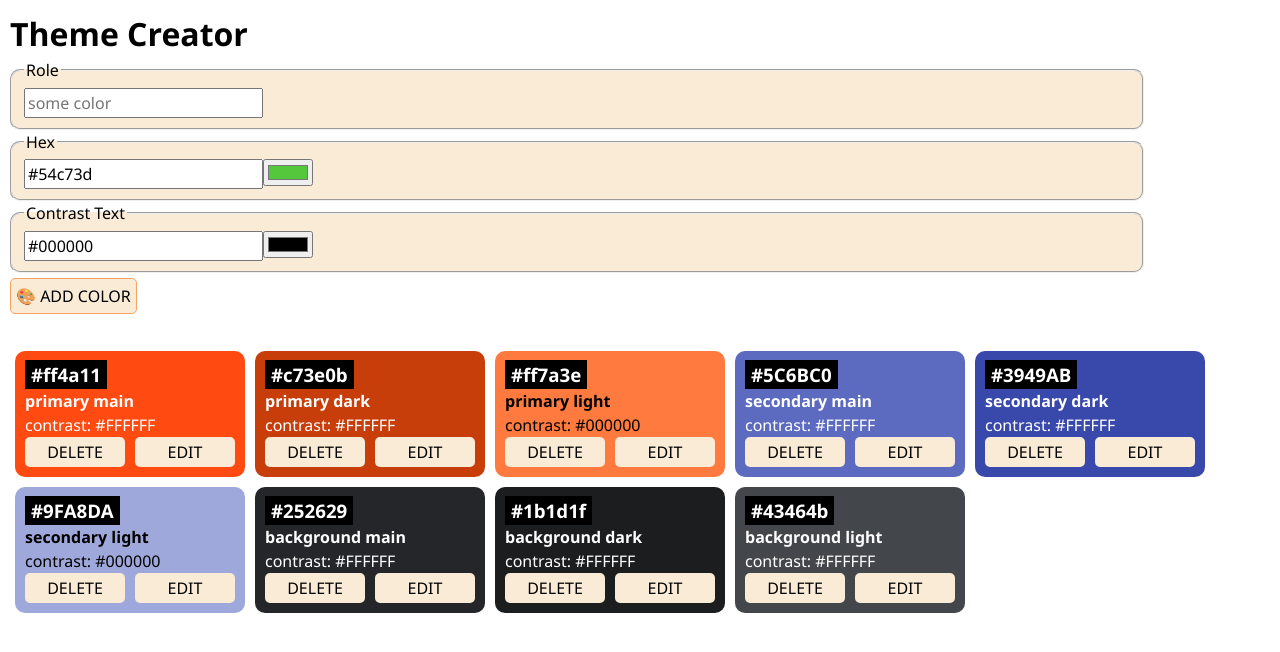
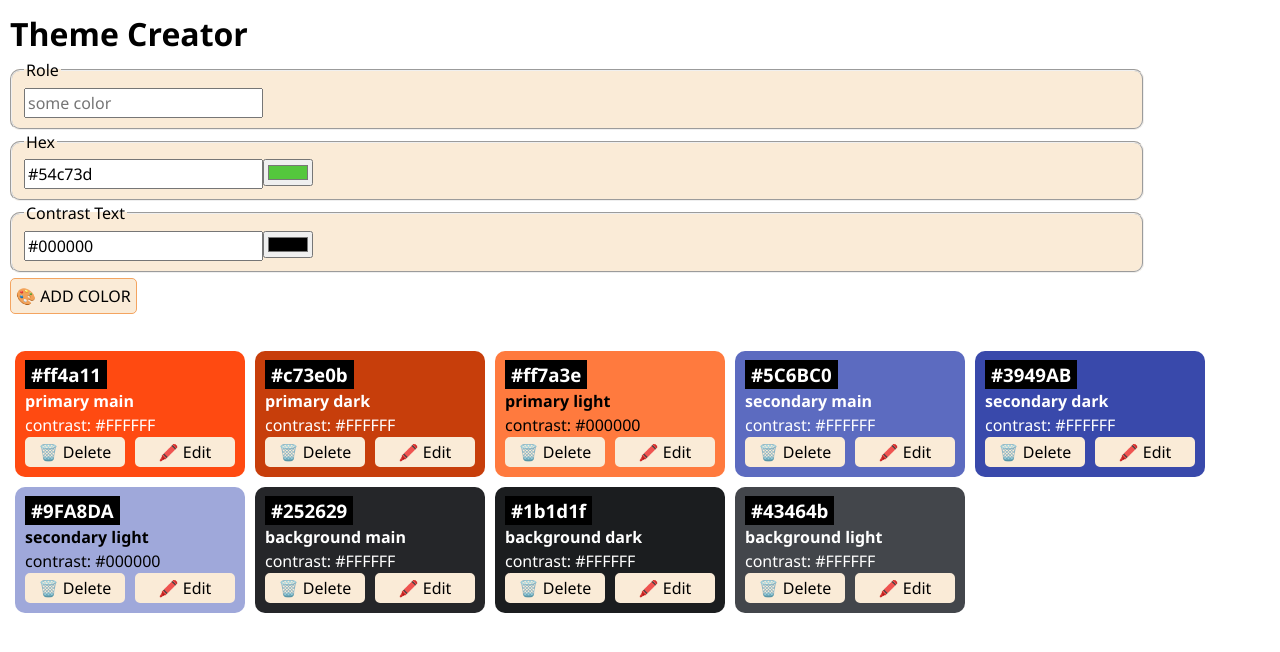
Before and after one commit to StephMode/iro, a React (Vite) app: page / in a window 1280 px wide. Shown: the top 652 px of the page. Built offline with nearby package versions, Linux system fonts and the light colour scheme.

Commit message:
Add Edit btn to Color and basic logic for UI

```diff
--- a/src/Components/Color/Color.jsx
+++ b/src/Components/Color/Color.jsx
@@ -2,9 +2,8 @@ import "./Color.css";
 import { useState, useEffect } from "react";
 
 export default function Color({ color, onDeleteColor }) {
-  const [cancelButtonStatus, setCancelButtonStatus] = useState(false);
-  // state for showConfirm
   const [showConfirm, setShowConfirm] = useState(false);
+  const [showEdit, setShowEdit] = useState(false);
 
   function handleDeleteConfirm() {
     // onDeleteColor(cancelButtonStatus); // this only displays clicked-status of delete btn
@@ -17,6 +16,14 @@ export default function Color({ color, onDeleteColor }) {
 
   function cancelDelete() {
     setShowConfirm(false);
+  }
+
+  function handleEditClick() {
+    setShowEdit(true);
+  }
+
+  function cancelEdit() {
+    setShowEdit(false);
   }
 
   return (
@@ -34,29 +41,41 @@ export default function Color({ color, onDeleteColor }) {
       <div className="color-card--button-container">
         {!showConfirm ? (
           <button className="color-card--button" onClick={handleDeleteClick}>
-            DELETE
+            🗑️ Delete
           </button>
         ) : (
           <div className="buttons-container--confirm-message">
             <p>Really delete?</p>
             <button className="color-card--button" onClick={cancelDelete}>
-              CANCEL
+              ❌ Cancel
             </button>
             <button
               className="color-card--button"
               onClick={handleDeleteConfirm}
             >
-              DELETE
+              🗑️ Delete
             </button>
           </div>
         )}
-        <button className="color-card--button">EDIT</button>
+        {!showEdit ? (
+          <button className="color-card--button" onClick={handleEditClick}>
+            🖍️ Edit
+          </button>
+        ) : (
+          <div>
+            <button className="color-card--button" onClick={cancelEdit}>
+              ❌ Cancel
+            </button>
+          </div>
+        )}
       </div>
     </div>
   );
 }
 
 /* My previous logic for DELETE/CANCEL btn
+
+const [cancelButtonStatus, setCancelButtonStatus] = useState(false);
 
 function showHideCancelButton() {
     setCancelButtonStatus(!cancelButtonStatus);
```
Also changed, not shown: src/App.jsx (+8 -4 lines).
